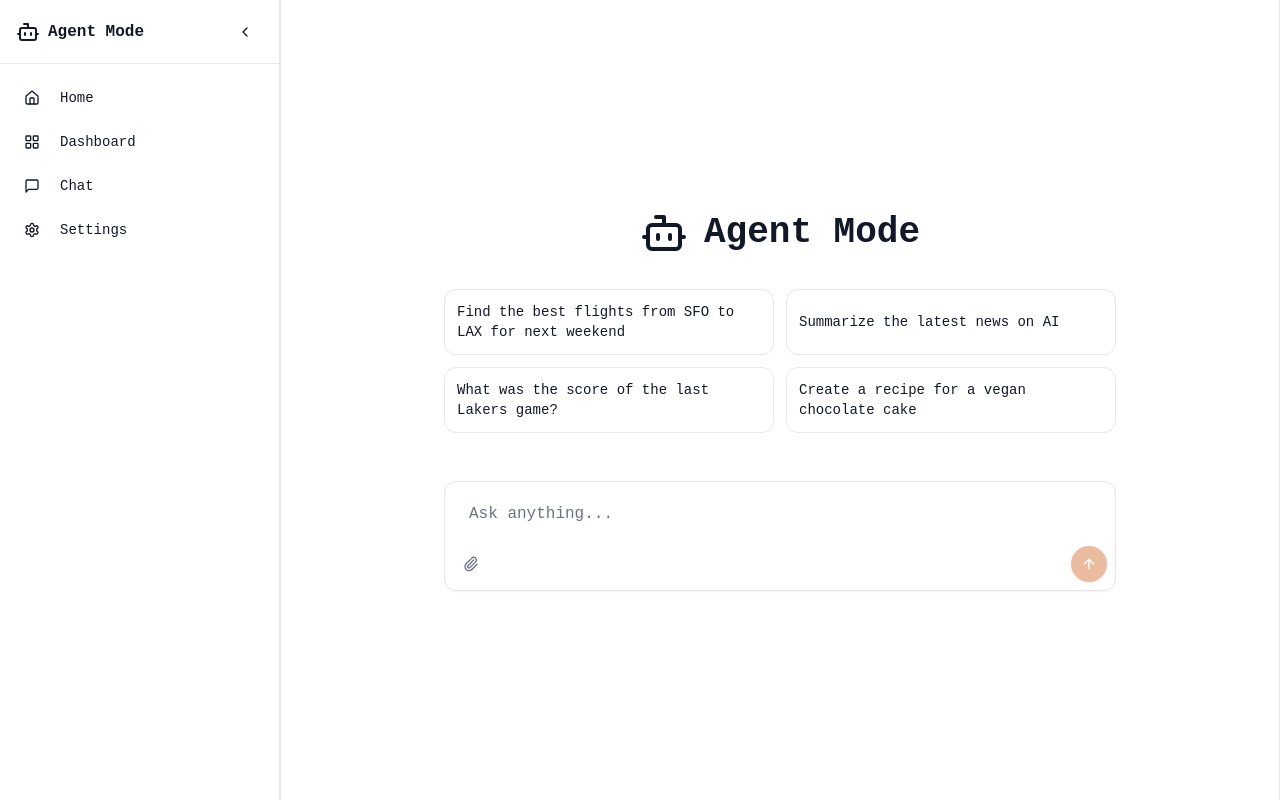
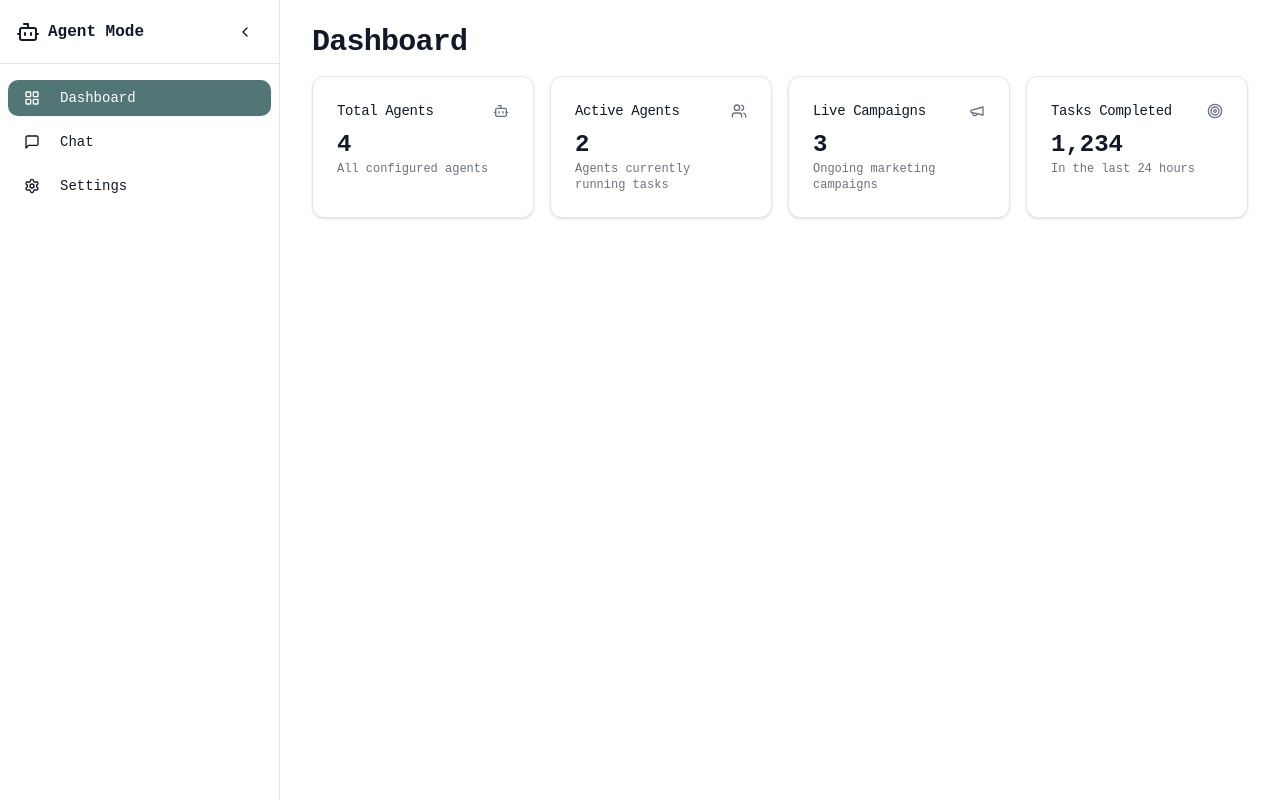
Before and after one commit to Kartavya-Apexture/swift-eagle-soar, a Next.js app: page / in a window 1280 px wide. Built offline with nearby package versions, Linux system fonts and the light colour scheme.

Commit message:
[dyad] Create a new dashboard home page - wrote 6 file(s)

```diff
--- a/src/app/layout.tsx
+++ b/src/app/layout.tsx
@@ -1,25 +1,24 @@
-import type { Metadata } from "next";
-import "./globals.css";
-import { ThemeProvider } from "@/components/theme-provider";
-import { cn } from "@/lib/utils";
-import { Toaster } from "@/components/ui/sonner";
+import type { Metadata } from "next"
+import "./globals.css"
+import { ThemeProvider } from "@/components/theme-provider"
+import { cn } from "@/lib/utils"
+import { Toaster } from "@/components/ui/sonner"
+import { Sidebar } from "@/components/sidebar"
 
 export const metadata: Metadata = {
   title: "Agent Browser",
   description: "Live visual browser screen for agent mode",
-};
+}
 
 export default function RootLayout({
   children,
 }: Readonly<{
-  children: React.ReactNode;
+  children: React.ReactNode
 }>) {
   return (
     <html lang="en" suppressHydrationWarning>
       <body
-        className={cn(
-          "min-h-screen bg-background font-sans antialiased"
-        )}
+        className={cn("min-h-screen bg-background font-sans antialiased")}
       >
         <ThemeProvider
           attribute="class"
@@ -27,10 +26,17 @@ export default function RootLayout({
           enableSystem
           disableTransitionOnChange
         >
-          {children}
+          <div className="bg-muted/40 flex justify-center">
+            <div className="flex w-full max-w-[1440px] bg-background shadow-lg h-screen">
+              <Sidebar />
+              <main className="flex-1 flex flex-col overflow-y-auto">
+                {children}
+              </main>
+            </div>
+          </div>
           <Toaster />
         </ThemeProvider>
       </body>
     </html>
-  );
+  )
 }
--- a/src/app/page.tsx
+++ b/src/app/page.tsx
@@ -1,138 +1,37 @@
-"use client"
+import { StatCard } from "@/components/stat-card"
+import { Users, Bot, Megaphone, Target } from "lucide-react"
 
-import * as React from "react"
-import { Sidebar } from "@/components/sidebar"
-import { MainChat } from "@/components/main-chat"
-import { LiveBrowser } from "@/components/live-browser"
-import { type Message } from "@/types"
-import { format } from "date-fns"
-import { cn } from "@/lib/utils"
-
-const initialMessages: Message[] = [
-  {
-    id: crypto.randomUUID(),
-    type: "system",
-    content: "Agent session started",
-    timestamp: format(new Date(), "HH:mm"),
-  },
-]
-
-export default function Home() {
-  const [messages, setMessages] = React.useState<Message[]>(initialMessages)
-  const [isThinking, setIsThinking] = React.useState(false)
-  const [showBrowser, setShowBrowser] = React.useState(false)
-
-  const addMessage = (message: Message) => {
-    setMessages((prev) => [...prev, message])
-  }
-
-  const sendMessage = (content: string) => {
-    const userMessage: Message = {
-      id: crypto.randomUUID(),
-      type: "user",
-      content,
-      timestamp: format(new Date(), "HH:mm"),
-    }
-    addMessage(userMessage)
-    setIsThinking(true)
-    setShowBrowser(true) // Show browser when agent starts working
-
-    // Simulate agent actions and response over 60 seconds
-    setTimeout(() => {
-      const agentGreeting: Message = {
-        id: crypto.randomUUID(),
-        type: "agent",
-        content: `Hello! I can help with that. I'll start by looking for "${content}".`,
-        timestamp: format(new Date(), "HH:mm"),
-      }
-      addMessage(agentGreeting)
-    }, 1000)
-
-    setTimeout(() => {
-      addMessage({
-        id: crypto.randomUUID(),
-        type: "system",
-        content: `Navigated to google.com`,
-        timestamp: format(new Date(), "HH:mm"),
-      })
-    }, 5000)
-
-    setTimeout(() => {
-      addMessage({
-        id: crypto.randomUUID(),
-        type: "system",
-        content: `Typed "${content}" into the search bar`,
-        timestamp: format(new Date(), "HH:mm"),
-      })
-    }, 10000)
-
-    setTimeout(() => {
-      addMessage({
-        id: crypto.randomUUID(),
-        type: "system",
-        content: `Analyzing search results...`,
-        timestamp: format(new Date(), "HH:mm"),
-      })
-    }, 15000)
-
-    setTimeout(() => {
-      addMessage({
-        id: crypto.randomUUID(),
-        type: "system",
-        content: `Clicked on the first link.`,
-        timestamp: format(new Date(), "HH:mm"),
-      })
-    }, 25000)
-
-    setTimeout(() => {
-      addMessage({
-        id: crypto.randomUUID(),
-        type: "system",
-        content: `Scrolling down the page to find relevant information.`,
-        timestamp: format(new Date(), "HH:mm"),
-      })
-    }, 35000)
-
-    setTimeout(() => {
-      addMessage({
-        id: crypto.randomUUID(),
-        type: "system",
-        content: `Extracting key details from the page.`,
-        timestamp: format(new Date(), "HH:mm"),
-      })
-    }, 45000)
-
-    setTimeout(() => {
-      const agentMessage: Message = {
-        id: crypto.randomUUID(),
-        type: "agent",
-        content: `Session Timeout. The browser session is now closed.`,
-        timestamp: format(new Date(), "HH:mm"),
-      }
-      addMessage(agentMessage)
-      setIsThinking(false)
-      setShowBrowser(false) // Hide browser when agent is finished
-    }, 60000)
-  }
-
+export default function DashboardPage() {
   return (
-    <div className="bg-muted/40 flex justify-center">
-      <div className="flex w-full max-w-[1440px] bg-background shadow-lg h-screen">
-        <Sidebar />
-        <main className="flex-1 flex flex-row border-x">
-          <div className="flex-1 flex flex-col">
-            <MainChat
-              messages={messages}
-              onSendMessage={sendMessage}
-              isThinking={isThinking}
-            />
-          </div>
-          {showBrowser && (
-            <div className="w-2/5 max-w-md border-l">
-              <LiveBrowser />
-            </div>
-          )}
-        </main>
+    <div className="flex-1 space-y-4 p-8 pt-6">
+      <div className="flex items-center justify-between space-y-2">
+        <h2 className="text-3xl font-bold tracking-tight">Dashboard</h2>
+      </div>
+      <div className="grid gap-4 md:grid-cols-2 lg:grid-cols-4">
+        <StatCard
+          title="Total Agents"
+          value="4"
+          icon={Bot}
+          description="All configured agents"
+        />
+        <StatCard
+          title="Active Agents"
+          value="2"
+          icon={Users}
+          description="Agents currently running tasks"
+        />
+        <StatCard
+          title="Live Campaigns"
+          value="3"
+          icon={Megaphone}
+          description="Ongoing marketing campaigns"
+        />
+        <StatCard
+          title="Tasks Completed"
+          value="1,234"
+          icon={Target}
+          description="In the last 24 hours"
+        />
       </div>
     </div>
   )
--- /dev/null
+++ b/src/app/settings/page.tsx
@@ -0,0 +1,8 @@
+export default function SettingsPage() {
+  return (
+    <div className="flex-1 space-y-4 p-8 pt-6">
+      <h2 className="text-3xl font-bold tracking-tight">Settings</h2>
+      <p>Settings page is under construction.</p>
+    </div>
+  )
+}
--- a/src/components/sidebar.tsx
+++ b/src/components/sidebar.tsx
@@ -1,9 +1,10 @@
 "use client"
 
 import * as React from "react"
+import Link from "next/link"
+import { usePathname } from "next/navigation"
 import {
   ChevronLeft,
-  Home,
   Settings,
   MessageSquare,
   LayoutGrid,
@@ -20,12 +21,12 @@ import {
 
 export function Sidebar() {
   const [isCollapsed, setIsCollapsed] = React.useState(false)
+  const pathname = usePathname()
 
   const navItems = [
-    { name: "Home", icon: Home },
-    { name: "Dashboard", icon: LayoutGrid },
-    { name: "Chat", icon: MessageSquare },
-    { name: "Settings", icon: Settings },
+    { name: "Dashboard", href: "/", icon: LayoutGrid },
+    { name: "Chat", href: "/chat", icon: MessageSquare },
+    { name: "Settings", href: "/settings", icon: Settings },
   ]
 
   return (
@@ -69,14 +70,19 @@ export function Sidebar() {
                 <Tooltip>
                   <TooltipTrigger asChild>
                     <Button
-                      variant="ghost"
+                      asChild
+                      variant={pathname === item.href ? "secondary" : "ghost"}
                       className={cn(
                         "w-full justify-start",
                         isCollapsed && "justify-center"
                       )}
                     >
-                      <item.icon className="h-5 w-5" />
-                      {!isCollapsed && <span className="ml-3">{item.name}</span>}
+                      <Link href={item.href}>
+                        <item.icon className="h-5 w-5" />
+                        {!isCollapsed && (
+                          <span className="ml-3">{item.name}</span>
+                        )}
+                      </Link>
                     </Button>
                   </TooltipTrigger>
                   {isCollapsed && (
--- /dev/null
+++ b/src/components/stat-card.tsx
@@ -0,0 +1,33 @@
+"use client"
+
+import { Card, CardContent, CardHeader, CardTitle } from "@/components/ui/card"
+import { type LucideIcon } from "lucide-react"
+
+interface StatCardProps {
+  title: string
+  value: string
+  icon: LucideIcon
+  description?: string
+}
+
+export function StatCard({
+  title,
+  value,
+  icon: Icon,
+  description,
+}: StatCardProps) {
+  return (
+    <Card>
+      <CardHeader className="flex flex-row items-center justify-between space-y-0 pb-2">
+        <CardTitle className="text-sm font-medium">{title}</CardTitle>
+        <Icon className="h-4 w-4 text-muted-foreground" />
+      </CardHeader>
+      <CardContent>
+        <div className="text-2xl font-bold">{value}</div>
+        {description && (
+          <p className="text-xs text-muted-foreground">{description}</p>
+        )}
+      </CardContent>
+    </Card>
+  )
+}
```
Also changed, not shown: src/app/chat/page.tsx (added, +132 -0 lines).
